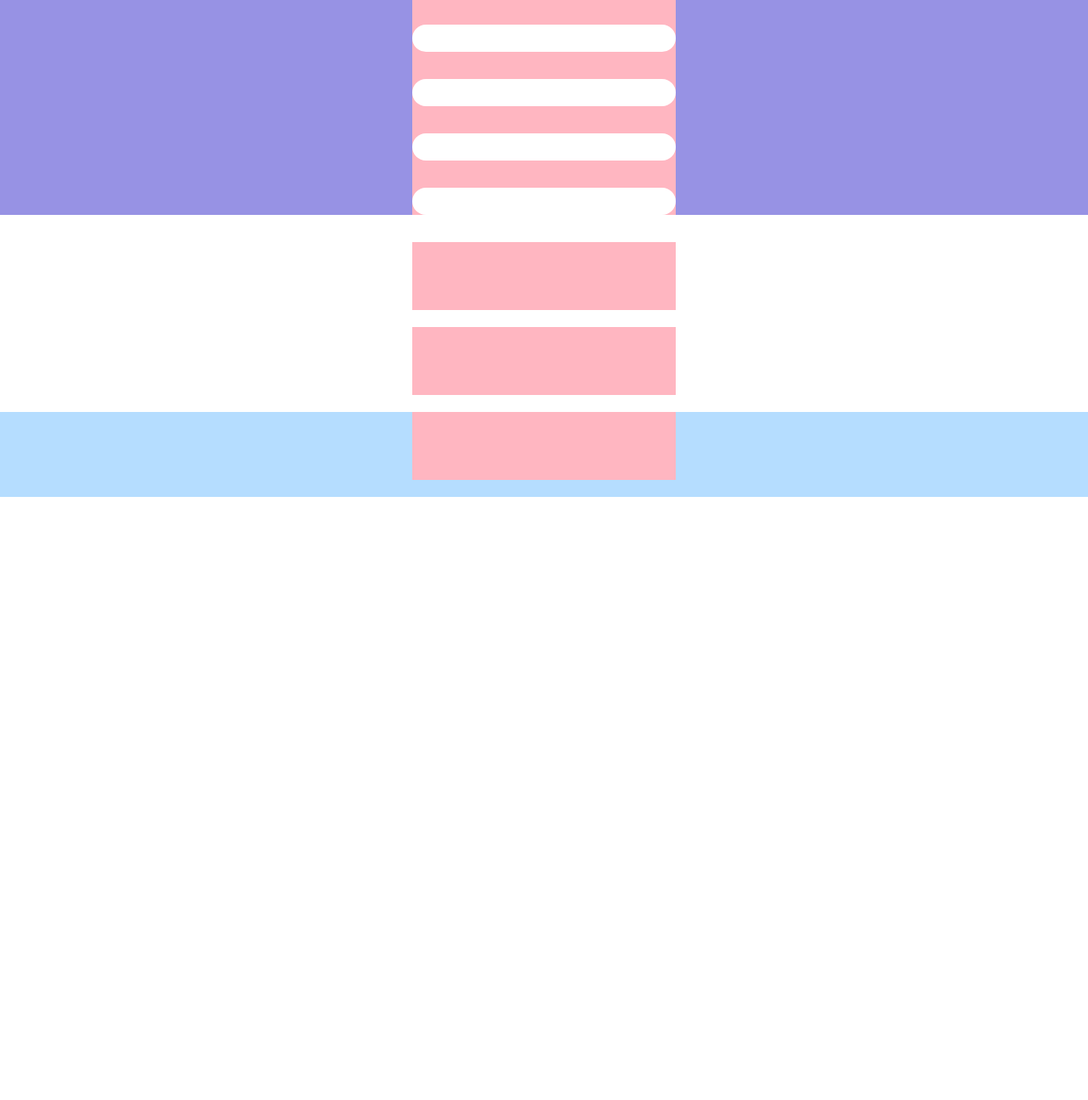
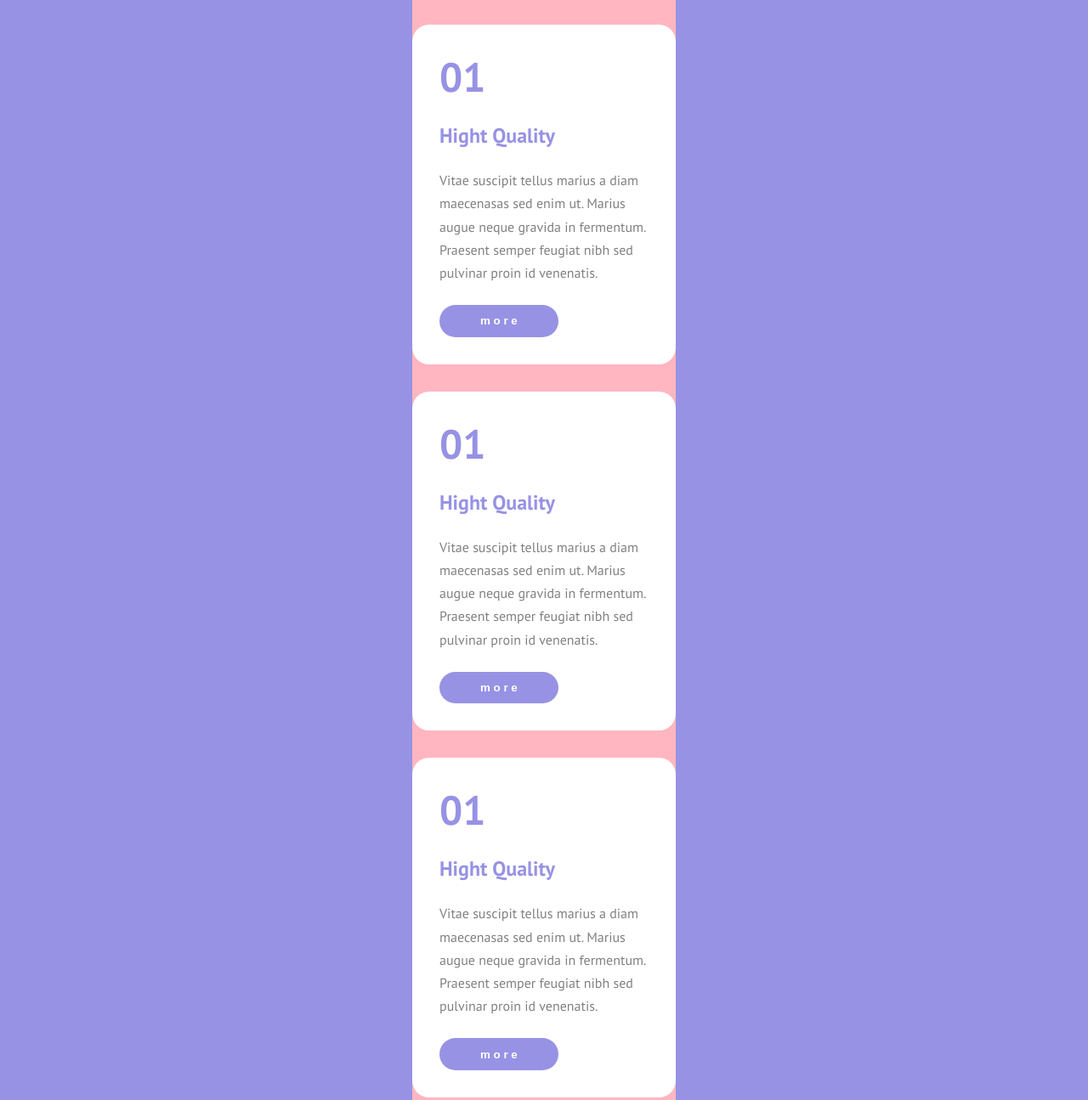
Before and after one commit to LucaBeltrami10/htmlcss-responsive-layout, a plain HTML site: page index.html in a window 1280 px wide. Shown: the part 6800-8095 px from the top of the page at 85% size. Before the commit the page ends 7385 px from the top, so only its background shows below. Drawn offline with Linux system fonts and the light colour scheme.

Commit message:
aggiunte contenuto tutte benefit-card

```diff
--- a/index.html
+++ b/index.html
@@ -114,10 +114,30 @@
                         <p class="cl-gray">Vitae suscipit tellus marius a diam maecenasas sed enim ut. Marius augue neque gravida in fermentum. Praesent semper feugiat nibh sed pulvinar proin id venenatis.</p>
                         <button class="button benefit-button">m o r e</button>
                     </li>
-                    <li class="benefit-card"></li>
-                    <li class="benefit-card"></li>
-                    <li class="benefit-card"></li>
-                    <li class="benefit-card"></li>
+                    <li class="benefit-card">
+                        <p class="card-number">01</p>
+                        <h2>Hight Quality</h2>
+                        <p class="cl-gray">Vitae suscipit tellus marius a diam maecenasas sed enim ut. Marius augue neque gravida in fermentum. Praesent semper feugiat nibh sed pulvinar proin id venenatis.</p>
+                        <button class="button benefit-button">m o r e</button>
+                    </li>
+                    <li class="benefit-card">
+                        <p class="card-number">01</p>
+                        <h2>Hight Quality</h2>
+                        <p class="cl-gray">Vitae suscipit tellus marius a diam maecenasas sed enim ut. Marius augue neque gravida in fermentum. Praesent semper feugiat nibh sed pulvinar proin id venenatis.</p>
+                        <button class="button benefit-button">m o r e</button>
+                    </li>
+                    <li class="benefit-card">
+                        <p class="card-number">01</p>
+                        <h2>Hight Quality</h2>
+                        <p class="cl-gray">Vitae suscipit tellus marius a diam maecenasas sed enim ut. Marius augue neque gravida in fermentum. Praesent semper feugiat nibh sed pulvinar proin id venenatis.</p>
+                        <button class="button benefit-button">m o r e</button>
+                    </li>
+                    <li class="benefit-card">
+                        <p class="card-number">01</p>
+                        <h2>Hight Quality</h2>
+                        <p class="cl-gray">Vitae suscipit tellus marius a diam maecenasas sed enim ut. Marius augue neque gravida in fermentum. Praesent semper feugiat nibh sed pulvinar proin id venenatis.</p>
+                        <button class="button benefit-button">m o r e</button>
+                    </li>
                 </ul>
             </div>
         </section>
```
